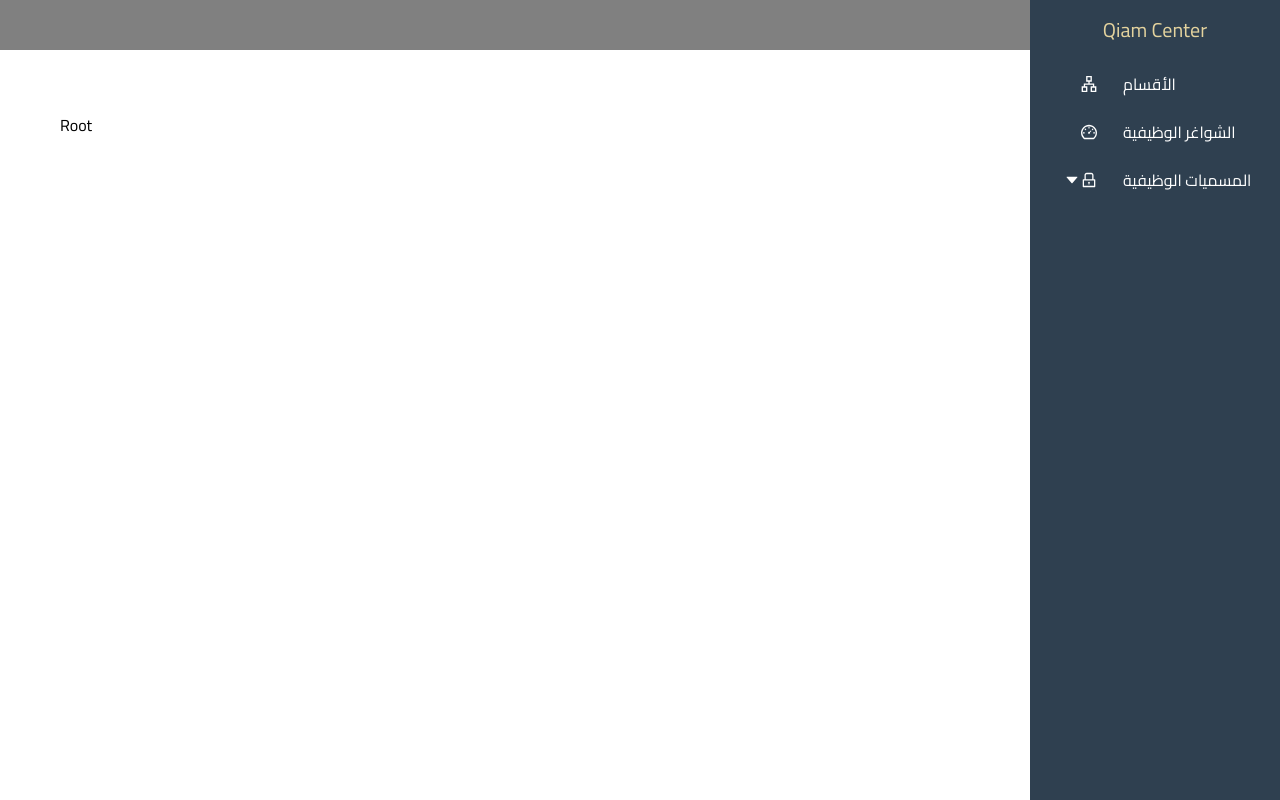
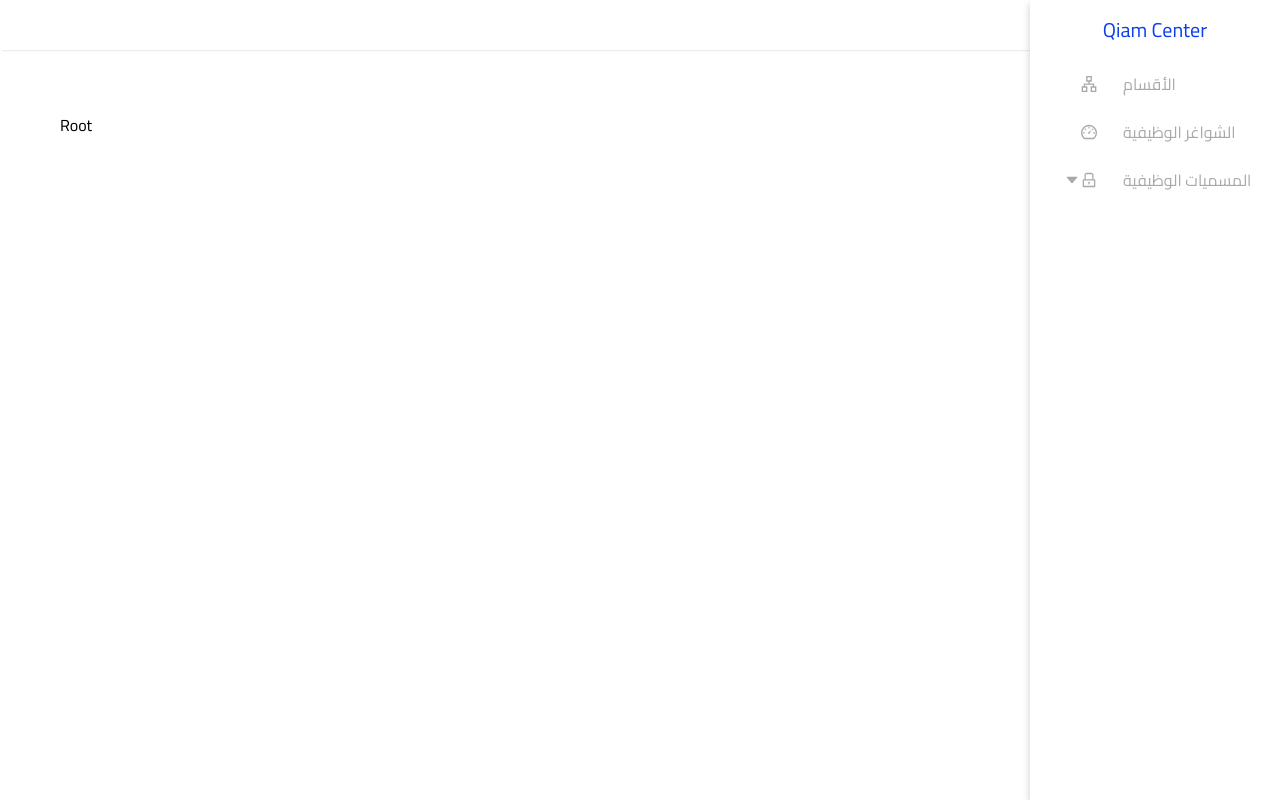
Before and after one commit to AnasDurra/HR-and-Reservation-Management-System-frontend, a React app: page / in a window 1280 px wide. Built offline with nearby package versions, Linux system fonts and the light colour scheme; the HTML template or start-up script is replaced by a standard one.

Commit message:
changed the theme color and maintained the layout

```diff
--- a/src/App.jsx
+++ b/src/App.jsx
@@ -25,15 +25,12 @@ function App(props) {
         theme={{
           token: {
             fontFamily: 'cairo',
-            colorPrimary: '#E4D39E',
+            colorPrimary: 'rgb(12, 62, 237);',
           },
           components: {
             Button: {
               borderRadius: '12px',
             },
-            Typography: {
-              colorBgBase: 'red'
-            }
           },
         }}
       >
--- a/src/Components/Layout/Layout.css
+++ b/src/Components/Layout/Layout.css
@@ -9,7 +9,10 @@
     position: fixed;
     top: 0;
     z-index: 1100;
-    background-color: grey;
+    /* background-color: rgba(12, 61, 237, 0.527); */
+    /* background-color: rgb(169, 169, 169); */
+    /* background-color: #FAFAFA; */
+    box-shadow: 2px 1px 1px rgba(185, 154, 154, 0.2);
     display: flex;
     flex-direction: row-reverse;
     align-items: center;
@@ -23,16 +26,17 @@
 .SideBar {
     height: 100%;
     width: 250px;
-    background-color: #2F4050;
+    background-color: white;
     position: fixed;
     right: 0;
     top: 0;
     z-index: 1200;
-    color: white;
+    color: rgb(169, 169, 169);
     display: flex;
     flex-direction: column;
     align-items: center;
     overflow-y: scroll;
+    box-shadow: 0px 4px 8px rgba(0, 0, 0, 0.2);
 }
 
 .SideBarList {
@@ -74,11 +78,11 @@
 }
 
 
-.SideBarItem:hover {
+.SideBarItem:not(.activeItem):hover {
     cursor: pointer;
     border-radius: 10px 0px 0px 10px;
-    background-color: #E4D39E;
-    color: black;
+    background-color: rgb(230, 235, 254);
+    color: rgb(12, 62, 237);
     position: relative;
     left: 13px;
 }
@@ -86,12 +90,12 @@
 .activeItem {
     cursor: pointer;
     border-radius: 10px 0px 0px 10px;
-    background-color: #E4D39E;
-    color: black;
+    background-color: rgb(12, 62, 237);
+    color: white;
 }
 
 .activeSubItem {
-    color: #E4D39E;
+    color: rgb(12, 62, 237);
 }
 
 .SubItems {
@@ -100,7 +104,7 @@
     padding: 0;
     max-height: 0;
     overflow: hidden;
-    transition: max-height 0.3s ease-out;
+    transition: max-height 0.4s ease-out;
 }
 
 .SubItemsOpened {
@@ -121,7 +125,7 @@
 
 .SubItem:hover {
     list-style-type: none;
-    color: #E4D39E;
+    color: rgb(12, 62, 237);
     cursor: pointer;
 }
 
--- a/src/Components/Layout/SideBar.jsx
+++ b/src/Components/Layout/SideBar.jsx
@@ -7,7 +7,7 @@ function SideBar() {
     return (
         <div className='SideBar'>
             <div style={{ height: '60px', display: 'flex', justifyContent: 'center', alignItems: 'center' }}>
-                <Typography style={{ color: '#E4D39E', fontSize: '20px' }}>Qiam Center</Typography>
+                <Typography style={{ color: 'rgb(12, 62, 237)', fontSize: '20px' }}>Qiam Center</Typography>
             </div>
             <ul className='SideBarList'>
                 {items.map((item, key) => {
```
